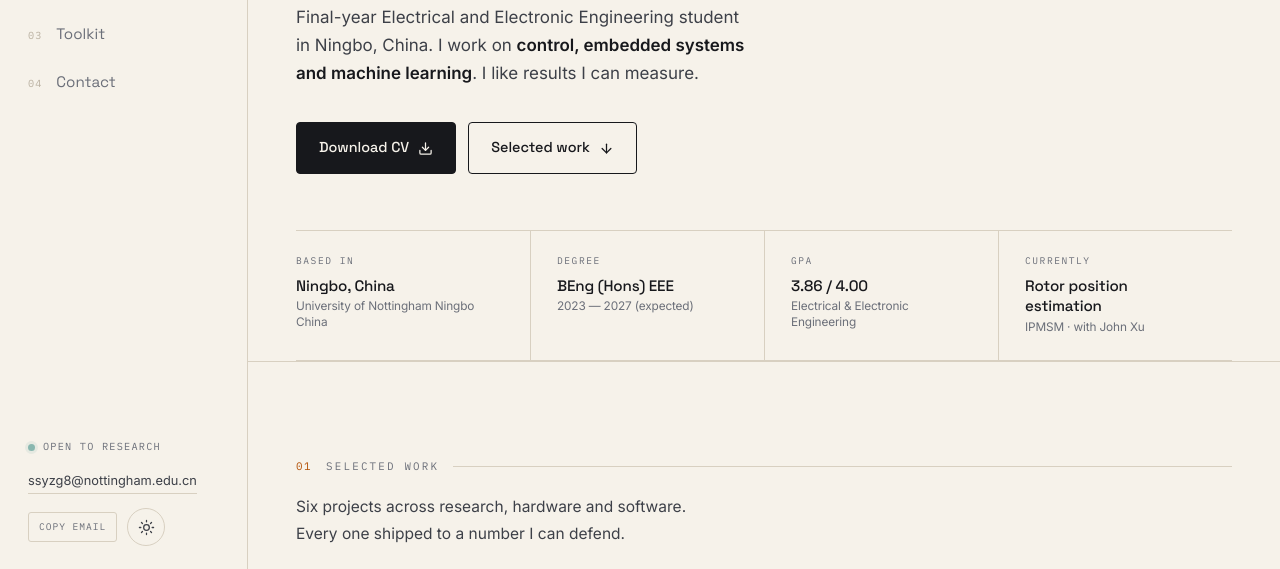
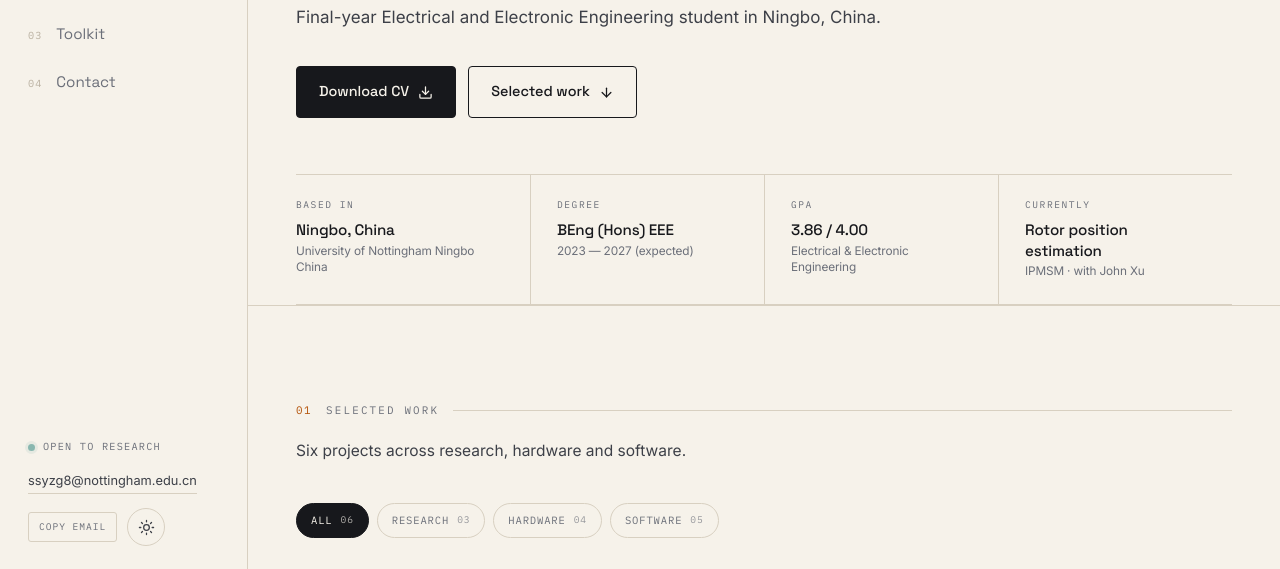
Before and after one commit to GGabrie1/GGabrie1.github.io, a plain HTML site: page me-designed-page.html in a window 1280 px wide. Shown: the part 226-795 px from the top of the page. Drawn offline with Linux system fonts and the light colour scheme.

Commit message:
Version 2: trim hero lede and work intro to single statements

```diff
--- a/me-designed-page.html
+++ b/me-designed-page.html
@@ -425,8 +425,7 @@
           <div class="mono">Portfolio — 2026 / 07</div>
           <h1>Zhichen Gao<span>.</span></h1>
           <p class="lede">
-            Final-year Electrical and Electronic Engineering student in Ningbo, China. I work on
-            <strong>control, embedded systems and machine learning</strong>. I like results I can measure.
+            Final-year Electrical and Electronic Engineering student in Ningbo, China.
           </p>
           <div class="hero-cta">
             <a class="btn btn-solid" href="assets/Zhichen_Gao_CV.pdf" download>
@@ -455,7 +454,7 @@
   <section id="work">
     <div class="wrap">
       <div class="sec-label reveal"><span class="num">01</span><span class="txt">Selected Work</span><span class="line"></span></div>
-      <p class="sec-intro reveal">Six projects across research, hardware and software. Every one shipped to a number I can defend.</p>
+      <p class="sec-intro reveal">Six projects across research, hardware and software.</p>
 
       <div class="filters reveal" role="group" aria-label="Filter projects by type">
         <button class="chip is-active" data-filter="all" aria-pressed="true">All <span class="count">06</span></button>
```
